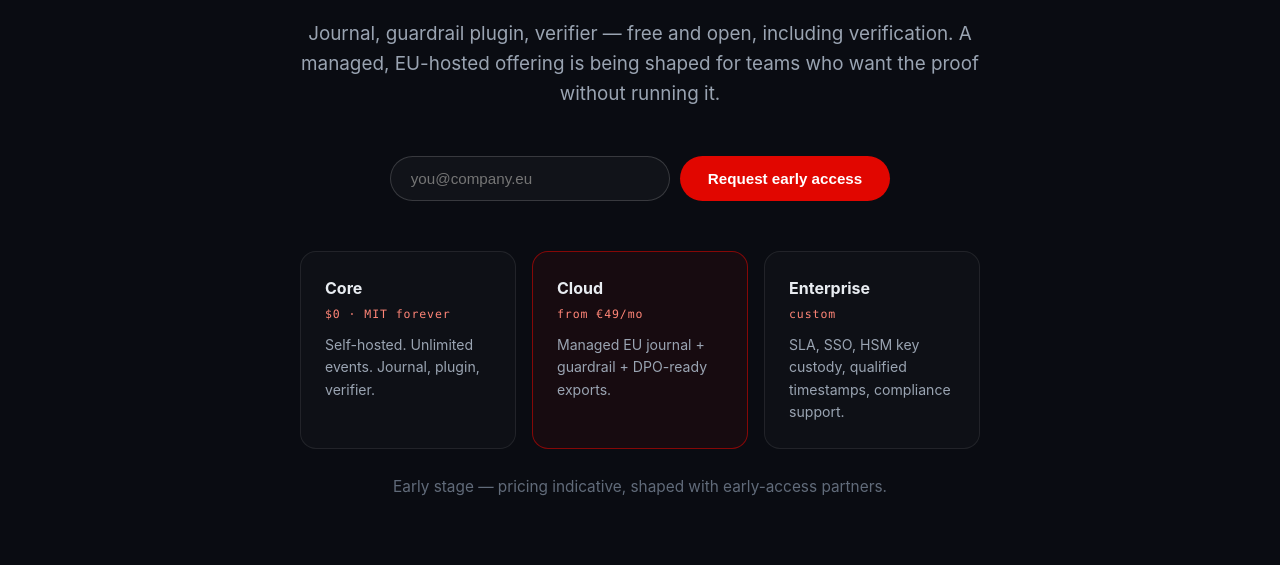
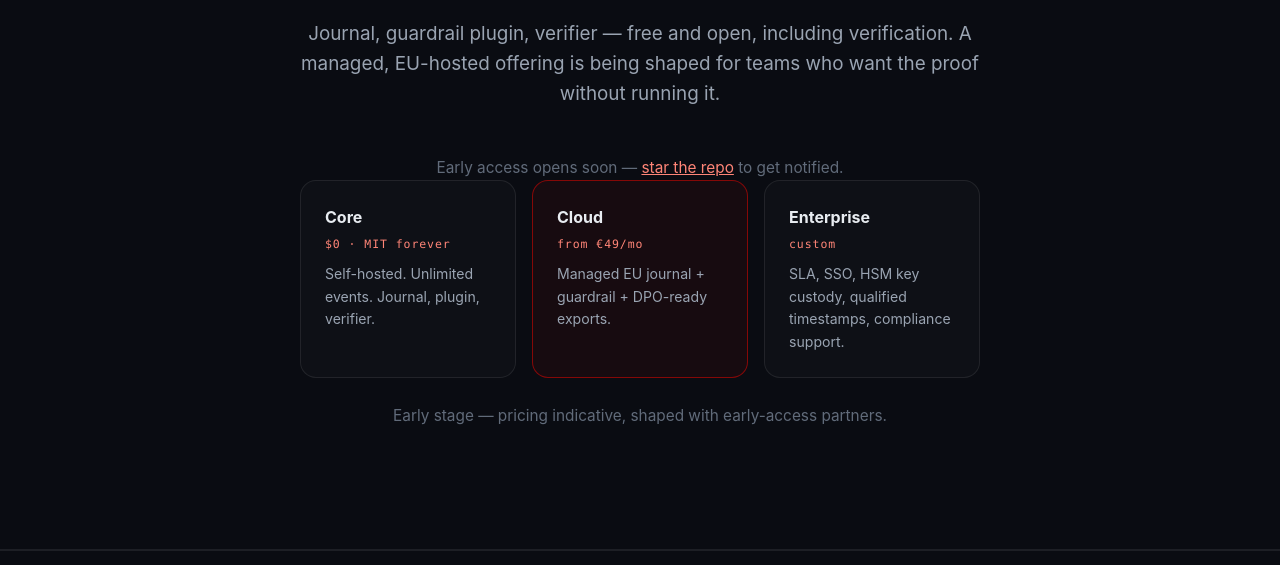
Before and after one commit to slabbdev/noirebox, a plain HTML site: page docs/index.html in a window 1280 px wide. Shown: the part 10625-11190 px from the top of the page. Drawn offline with Linux system fonts and the light colour scheme.

Commit message:
landing: park the waitlist form until the managed offer opens

```diff
--- a/docs/index.html
+++ b/docs/index.html
@@ -313,10 +313,7 @@
       Journal, guardrail plugin, verifier — free and open, including verification.
       A managed, EU-hosted offering is being shaped for teams who want the proof without running it.
     </p>
-    <form class="waitlist" action="https://formspree.io/f/VOTRE_ID_FORMSPREE" method="POST">
-      <input type="email" name="email" placeholder="you@company.eu" required>
-      <button type="submit">Request early access</button>
-    </form>
+    <p class="note">Early access opens soon — <a href="https://github.com/slabbdev/noirebox">star the repo</a> to get notified.</p>
     <div class="tiers">
       <div class="tier"><h4>Core</h4><span>$0 · MIT forever</span><p>Self-hosted. Unlimited events. Journal, plugin, verifier.</p></div>
       <div class="tier hot"><h4>Cloud</h4><span>from €49/mo</span><p>Managed EU journal + guardrail + DPO-ready exports.</p></div>
```
Also changed, not shown: docs/fr.html (+1 -4 lines).
